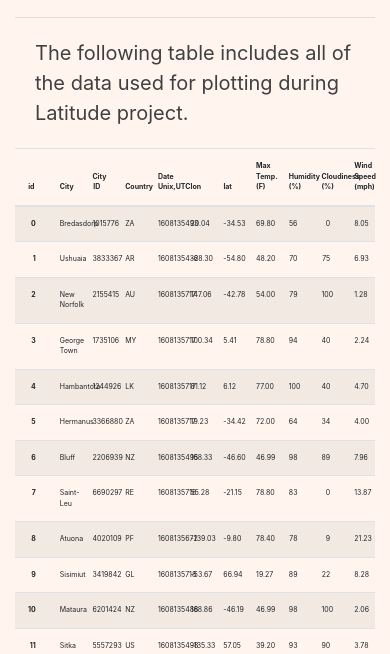
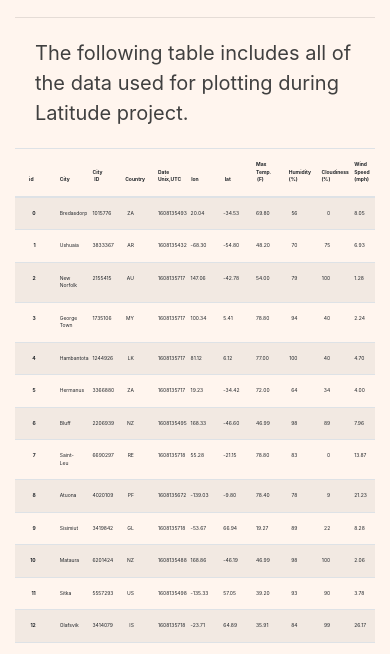
Before and after one commit to ykrasnikov/Web-Design, a plain HTML site: page pages/data.html in a window 390 px wide. Shown: the part 165-819 px from the top of the page. Drawn offline with nearby package versions, Linux system fonts and the light colour scheme.

Commit message:
updating readme amd final touches

```diff
--- a/pages/style_comparison.css
+++ b/pages/style_comparison.css
@@ -202,7 +202,7 @@
 
 @media (max-width: 650px) {
     .table_box{
-        font-size: 7px;
+        font-size: 5px;
     }
 
 }
```
